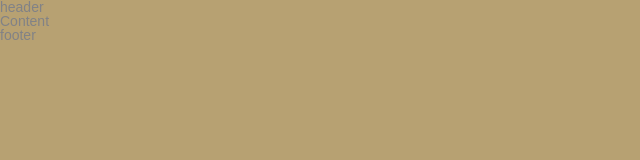
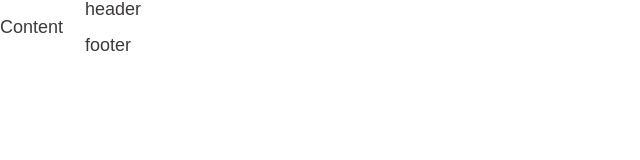
Before and after one commit to IuliiaKorzh/obuvachka, a website: page markup/index.html in a window 1280 px wide. Shown: the whole page, without its empty margins (0-640 px from the left). Drawn offline with nearby package versions, Linux system fonts and the light colour scheme; files that its build step writes are made by us from their sources.

Commit message:
var and about.html

```diff
--- a/gulpfile.js
+++ b/gulpfile.js
@@ -67,7 +67,7 @@ gulp.task('image:build', function () {
             svgoPlugins: [{removeViewBox: false}],
             interlaced: true
         }))
-        .pipe(gulp.dest(path.build.img)); //И бросим в build
+        .pipe(gulp.dest(path.build.img));
 });
 
 gulp.task('fonts:build', function() {
--- a/markup/scss/_grid.scss
+++ b/markup/scss/_grid.scss
@@ -16,7 +16,7 @@ $enable-transitions:        true !default;
 $enable-hover-media-query:  true !default;
 
 
-$developer-mode:            true !default;
+$developer-mode:            false !default;
 
 @if  $developer-mode {
   [class*="col-"] {
@@ -31,11 +31,12 @@ $developer-mode:            true !default;
 //
 // Define your custom responsive grid.
 $grid-breakpoints: (
-  xs: 0,
-  sm: 480px,
-  md: 720px,
-  lg: 960px,
-  xl: 1140px
+  xs:  0,
+  sm:  480px,
+  md:  720px,
+  lg:  960px,
+  xl:  1140px,
+  xxl: 1560px
 ) !default;
 
 // Number of columns in the grid.
@@ -50,10 +51,11 @@ $grid-gutter-width:          30px !default;
 // Define the maximum width of `.container` for different screen sizes.
 
 $container-max-widths: (
-  sm: 480px,
-  md: 720px,
-  lg: 960px,
-  xl: 1140px
+  sm:  480px,
+  md:  720px,
+  lg:  960px,
+  xl:  1140px,
+  xxl: 1560px
 ) !default;
 
 
--- a/markup/scss/_type.scss
+++ b/markup/scss/_type.scss
@@ -1,5 +1,5 @@
 
-html {
+html{
 	box-sizing: border-box;
 	font-family: sans-serif;
 	-ms-text-size-adjust: 100%;
@@ -11,25 +11,27 @@ html {
 *:after {
   box-sizing: inherit;
 }
-body {
+body{
 	font-family: $font-family-base;
 	font-size: $font-size-base;
 	color: $text-color;
 	background: $body-bg;
 }
-a {
+a{
 	color: $link-color;
 	&:hover {
 		color: $link-hover-color;
 		text-decoration: $link-hover-decoration;
 	}
 }
-img {
+img{
 	max-width: 100%;
 	height: auto;
 	vertical-align: middle;
 }
-
+p{
+	margin: 20px 0;
+}
 h1, h2, h3, h4, h5, h6,
 .h1, .h2, .h3, .h4, .h5, .h6 {
   font-family: $headings-font-family;
--- a/markup/scss/_variables.scss
+++ b/markup/scss/_variables.scss
@@ -2,14 +2,14 @@
 $gray-base:   #efefef !default;
 $gray-darker: #a4a4a6 !default;
 $gray-dark:   #c6c6c6 !default;
-$gray:        #818286 !default;
+$gray:        #3e3939 !default;
 
-$brand-color: #b7a172 !default;
+$brand-color: #99cc33 !default;
 
 
 //## Settings for some of the most global styles.
-$body-bg:               $brand-color !default;
-$text-color:            #818286 !default;
+$body-bg:               #fff !default;
+$text-color:            #3e3939 !default;
 $link-color:            $text-color !default;
 $link-hover-color:      darken($link-color, 10%) !default;
 $link-hover-decoration: underline !default;
@@ -17,8 +17,8 @@ $link-hover-decoration: underline !default;
 
 //## Typography
 $font-family-base:        Arial, Helvetica, Tahoma, sans-serif !default;
-$font-size-base:          14px;
-$line-height-base:        1.4;
+$font-size-base:          18px;
+$line-height-base:        1.33;
 
 $headings-font-family:    inherit !default;
 $headings-font-weight:    500 !default;
@@ -41,20 +41,20 @@ $margin-h6:               2px 0 !default;
 
 
 //## Buttons
-$btn-font-size:                  17px !default;
+$btn-font-size:                  12px !default;
 $btn-font-weight:                normal !default;
 $btn-border-width:               1px !default;
 $btn-border-radius:              0 !default;
-$btn-padding-vertical:           10px !default;
-$btn-padding-horizontal:         20px !default;
+$btn-padding-vertical:           15px !default;
+$btn-padding-horizontal:         40px !default;
 
 $btn-brand-color:                #fff !default;
 $btn-brand-bg:                   $brand-color !default;
 $btn-brand-border:               $brand-color !default;
 
 $btn-brand-color-hover:          #fff !default;
-$btn-brand-bg-hover:             darken($brand-color, 10%) !default;
-$btn-brand-border-hover:         darken($brand-color, 10%) !default;
+$btn-brand-bg-hover:             lighten($brand-color, 10%) !default;
+$btn-brand-border-hover:         lighten($brand-color, 10%) !default;
 
 $btn-link-disabled-color:        #ccc !default;
 
@@ -63,12 +63,12 @@ $btn-link-disabled-color:        #ccc !default;
 $input-bg:                       #fff !default;
 $input-bg-disabled:              #ccc !default;
 $input-color:                    $text-color !default;
-$input-border:                   #ccc !default;
+$input-border:                   $brand-color !default;
 $input-border-radius:            0 !default;
 $input-border-focus:             #66afe9 !default;
-$input-color-placeholder:        #999 !default;
+$input-color-placeholder:        #ccc !default;
 
-$input-height-base:              40px  !default;
+$input-height-base:              65px  !default;
 $input-font-size:                16px !default;
 $input-line-height:              1.4 !default;
 $input-border-width:             1px !default;
--- a/markup/template/footer.html
+++ b/markup/template/footer.html
@@ -1 +1,5 @@
-  <section class="footer">footer</section>
+	<section class="footer">
+		<div class="container">
+			footer
+		</div>
+	</section>
--- a/markup/template/header.html
+++ b/markup/template/header.html
@@ -1 +1,5 @@
- <section class="header">header</section>
+ 	<section class="header">
+		<div class="container">
+			header
+		</div>
+	</section>
```
Also changed, not shown: markup/about.html (added, +42 -0 lines), build/about.html (added), build/css/all.css, build/index.html.
